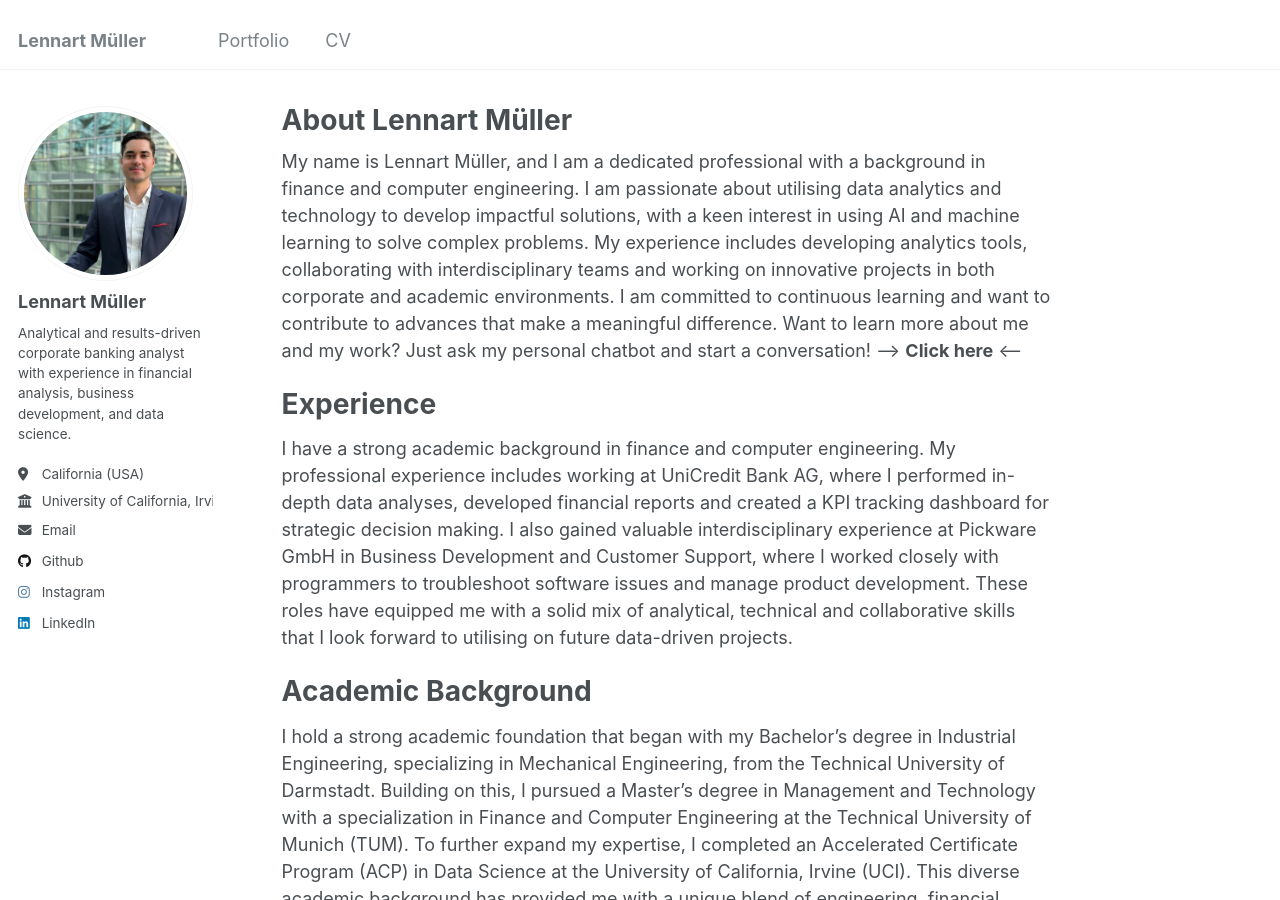
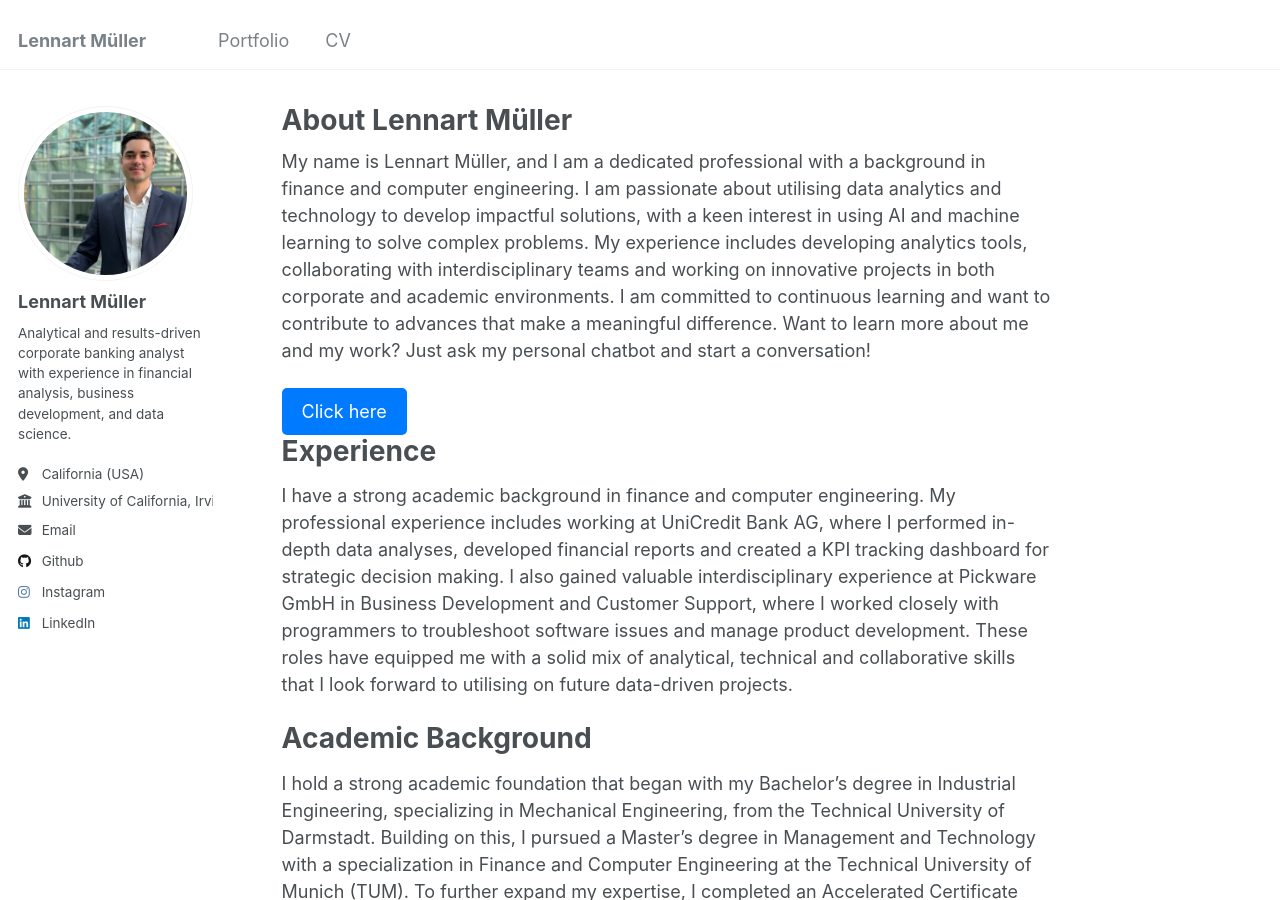
Before and after one commit to lennartmueller123/lennartmueller123.github.io, a Jekyll site: the page built from _pages/about.md, in a window 1280 px wide and 900 px high. Built offline with Jekyll 4.4.1, drawn with Linux system fonts in a browser that asks for light colours.

Commit message:
Update about.md add Button with link to GPT

```diff
--- a/_pages/about.md
+++ b/_pages/about.md
@@ -7,7 +7,10 @@ redirect_from:
   - /about.html
 ---
 
-My name is Lennart Müller, and I am a dedicated professional with a background in finance and computer engineering. I am passionate about utilising data analytics and technology to develop impactful solutions, with a keen interest in using AI and machine learning to solve complex problems. My experience includes developing analytics tools, collaborating with interdisciplinary teams and working on innovative projects in both corporate and academic environments. I am committed to continuous learning and want to contribute to advances that make a meaningful difference.                                                                                                                                                      Want to learn more about me and my work? Just ask my personal chatbot and start a conversation! --> **Click here** <--
+My name is Lennart Müller, and I am a dedicated professional with a background in finance and computer engineering. I am passionate about utilising data analytics and technology to develop impactful solutions, with a keen interest in using AI and machine learning to solve complex problems. My experience includes developing analytics tools, collaborating with interdisciplinary teams and working on innovative projects in both corporate and academic environments. I am committed to continuous learning and want to contribute to advances that make a meaningful difference.                                                                                                                                                      Want to learn more about me and my work? Just ask my personal chatbot and start a conversation!
+<div>
+  <a href="[https://example.com](https://chatgpt.com/g/g-673d31d1e5c08191ba939ead6158795f-lennart-muller)" style="display: inline-block; padding: 10px 20px; color: white; background-color: #007BFF; border-radius: 5px; text-decoration: none;">Click here</a>
+</div>
 
 Experience
 ======
```
